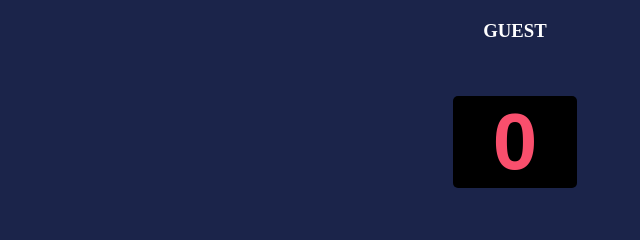
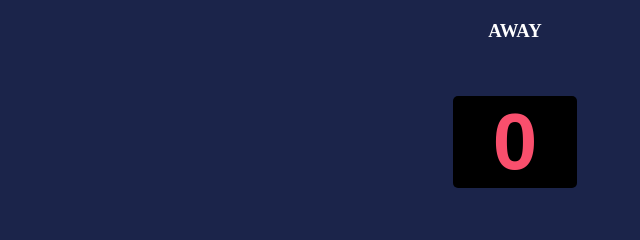
Before and after one commit to Niko98/Scrimba-Scoreboard, a website built with Vite: page index.html in a window 1280 px wide. Shown: the top 240 px of the page, 446-1086 px from the left. Built offline with nearby package versions, Linux system fonts and the light colour scheme; a web font is replaced by a local one.

Commit message:
Edited GUEST name in AWAY

```diff
--- a/index.html
+++ b/index.html
@@ -18,7 +18,7 @@
                 <button class="point-btn" onclick="incrementHomeScoreByThree()">+ 3</button>
             </div>
             <div>
-                <h3 class="scoreTitle">GUEST</h3>
+                <h3 class="scoreTitle">AWAY</h3>
 
                 <div class="scoreContainer" id="guestScoreContainer">
                     <h1 id="guestScore" class="scoreIndicator">0</h1>
```
